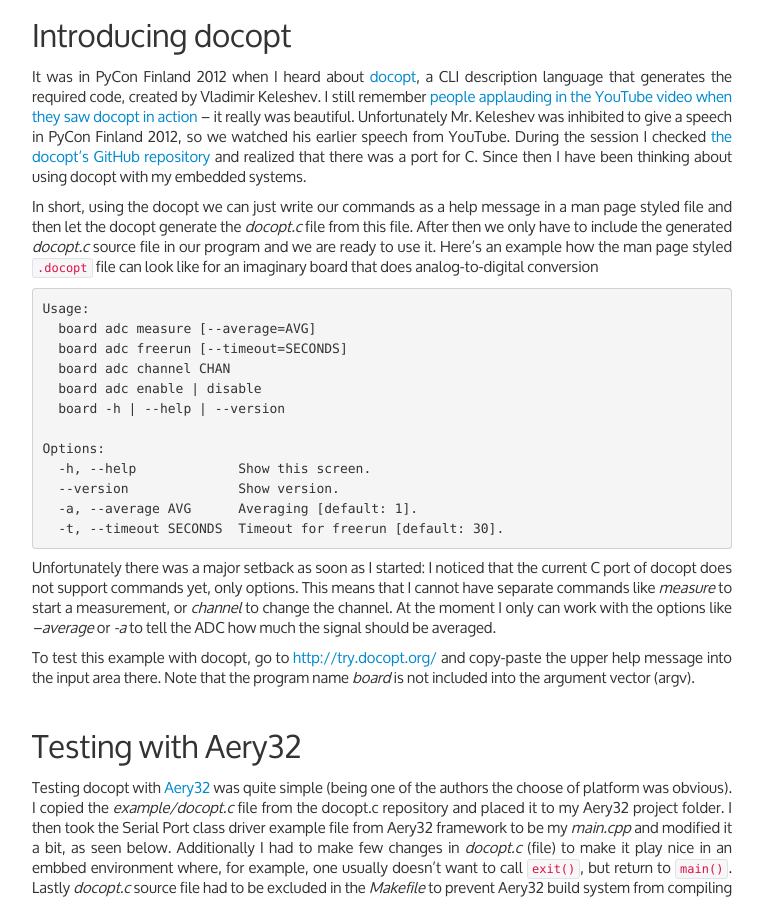
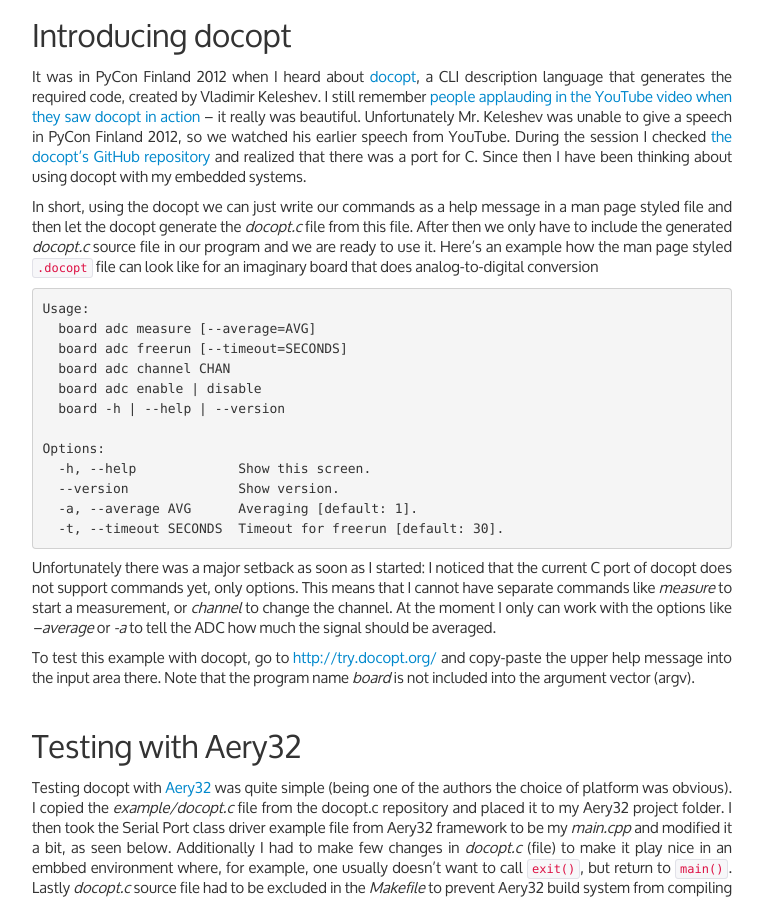
Before and after one commit to kblomqvist/kblomqvist.github.com, a Jekyll site: the page built from _posts/2013-03-21-creating-beatiful-command-line-interfaces-for-embedded-systems-part1.md, in a window 1280 px wide and 1400 px high, scrolled down 646 px. Shown: the part 150-1049 px from the top of the window, without its empty margins (258-1021 px from the left). Built offline with Jekyll 4.4.1, drawn with Linux system fonts in a browser that asks for light colours; Markdown is read by kramdown in place of the engine named in the settings; comment, search, counter and statistics services are not loaded.

Commit message:
Update 2013-03-21-creating-beatiful-command-line-interfaces-for-embedded-systems-part1.md

```diff
--- a/_posts/2013-03-21-creating-beatiful-command-line-interfaces-for-embedded-systems-part1.md
+++ b/_posts/2013-03-21-creating-beatiful-command-line-interfaces-for-embedded-systems-part1.md
@@ -44,7 +44,7 @@ I heard about [docopt](http://docopt.org/), a CLI description language that
 generates the required code, created by Vladimir Keleshev. I still remember
 [people applauding in the YouTube video when they saw docopt in action](http://www.youtube.com/watch?v=pXhcPJK5cMc&feature=player_detailpage#t=417s)
 -- it really was beautiful. Unfortunately Mr. Keleshev
-was inhibited to give a speech in PyCon Finland 2012, so we watched his
+was unable to give a speech in PyCon Finland 2012, so we watched his
 earlier speech from YouTube. During the session I checked [the docopt's
 GitHub repository](https://github.com/docopt/docopt.c) and realized that
 there was a port for C. Since then I have been thinking about using docopt
@@ -86,7 +86,7 @@ name *board* is not included into the argument vector (argv).
 Testing with Aery32
 -------------------
 Testing docopt with [Aery32](http://www.aery32.com) was quite simple
-(being one of the authors the choose of platform was obvious). I copied
+(being one of the authors the choice of platform was obvious). I copied
 the *example/docopt.c* file from the docopt.c repository and placed it
 to my Aery32 project folder. I then took the Serial Port class driver
 example file from Aery32 framework to be my *main.cpp* and modified
```
